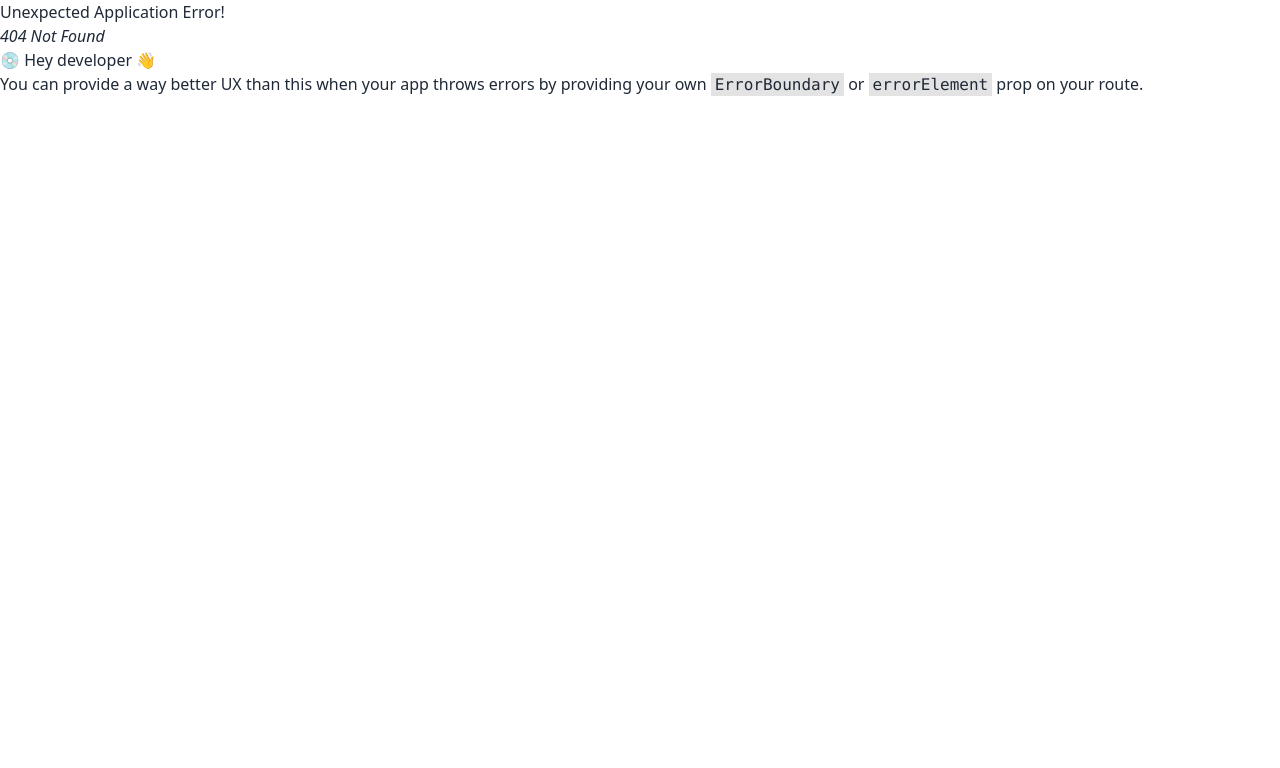
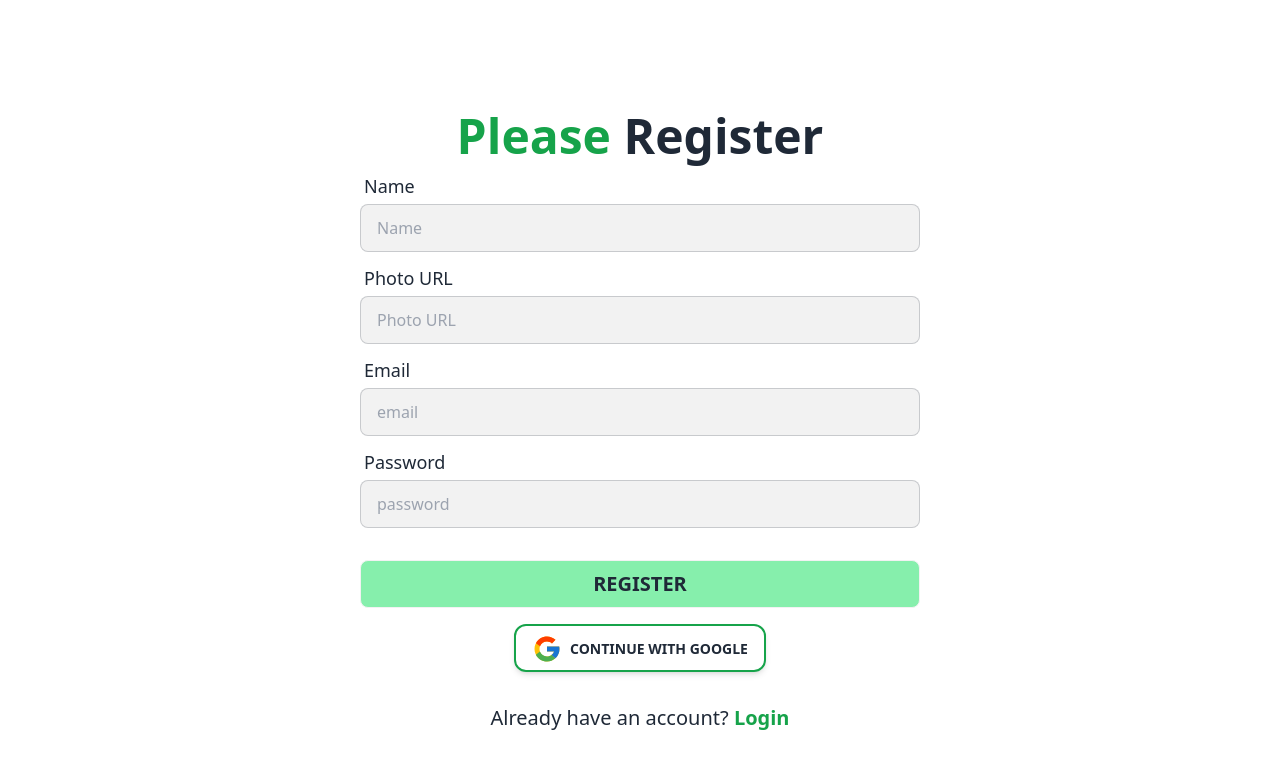
Before and after one commit to AdnanSakib04/brand-shop-client, a React (Vite) app: page /register in a window 1280 px wide. Before the commit this address had no page. Shown: the top 768 px of the page. Built offline with nearby package versions, Linux system fonts and the light colour scheme.

Commit message:
home, login and register page created

```diff
--- a/package.json
+++ b/package.json
@@ -14,7 +14,9 @@
     "match-sorter": "^6.3.1",
     "react": "^18.2.0",
     "react-dom": "^18.2.0",
+    "react-icons": "^4.11.0",
     "react-router-dom": "^6.17.0",
+    "react-toastify": "^9.1.3",
     "sort-by": "^1.2.0"
   },
   "devDependencies": {
--- /dev/null
+++ b/src/pages/Home/Banner.jsx
@@ -0,0 +1,17 @@
+
+const Banner = () => {
+    return (
+        <div className="hero min-h-[85vh]" style={{ backgroundImage: 'url(https://i.ibb.co/DM0XkgD/image.png)' }}>
+            <div className="hero-overlay bg-opacity-60"></div>
+            <div className="hero-content text-center text-neutral-content">
+                <div className="">
+                    <h1 className="mb-5 text-2xl lg:text-5xl font-bold ">We Are Your Top Choice for <br /> <span className=" text-green-600">Educational and Training Event</span> <br />Management</h1>
+
+                </div>
+            </div>
+        </div>
+    );
+};
+
+
+export default Banner;
--- /dev/null
+++ b/src/pages/Home/Home.jsx
@@ -0,0 +1,12 @@
+import Banner from "./Banner";
+
+const Home = () => {
+    return (
+        <div>
+            <Banner></Banner>
+
+        </div>
+    );
+};
+
+export default Home;
--- /dev/null
+++ b/src/pages/Login/Login.jsx
@@ -0,0 +1,43 @@
+import { FcGoogle } from "react-icons/fc";
+import { Link } from "react-router-dom";
+
+const Login = () => {
+    return (
+        <div className=" max-w-7xl mx-auto mb-40 ">
+            <div className="  p-4 mt-8 rounded-3xl ">
+
+                <form  className="md:w-1/2 mx-auto card-body bg-white rounded-3xl">
+                    <h1 className="text-4xl font-bold lg:text-5xl mt-8 text-center"><span className="text-green-600">Please</span> Login</h1>
+                    <div className="form-control">
+                        <label className="label">
+                            <span className="label-text font-medium text-[18px]">Email</span>
+                        </label>
+                        <input type="email" placeholder="email" name="email" className="input input-bordered  bg-base-200" required />
+                    </div>
+                    <div className="form-control">
+                        <label className="label">
+                            <span className="label-text font-medium text-[18px]">Password</span>
+                        </label>
+                        <input type="password" name="password" placeholder="password" className="input input-bordered  bg-base-200" required />
+
+                    </div>
+                    <div className="form-control mt-6">
+                        <button className="btn bg-green-300 font-bold text-xl ">Login</button>
+                    </div>
+
+                    <p  className="mt-2 shadow-md btn bg-transparent hover:bg-base-200  font-semibold hover:text-black py-2 px-4 border-2 border-green-600 hover:border-transparent rounded-xl max-w-max mx-auto">
+                        <span className="text-3xl"><FcGoogle></FcGoogle></span> Continue with Google
+                    </p>
+
+
+
+                    <p className=" text-center mt-6 text-xl font-medium">Want to create an account? <Link className=" text-green-600 font-bold" to={'/register'}>Register</Link></p>
+                </form>
+
+
+            </div>
+        </div>
+    );
+};
+
+export default Login;
--- /dev/null
+++ b/src/pages/Register/Register.jsx
@@ -0,0 +1,53 @@
+import { FcGoogle } from "react-icons/fc";
+import { Link } from "react-router-dom";
+
+
+
+const Register = () => {
+    return (
+        <div className='max-w-7xl mx-auto mb-40'>
+
+            <div className="  p-4 mt-8 rounded-3xl ">
+
+                <form className="md:w-1/2 mx-auto card-body bg-white rounded-3xl">
+                    <h1 className="text-4xl font-bold lg:text-5xl mt-8 text-center"><span className="text-green-600">Please</span> Register</h1>
+                    <div className="form-control">
+                        <label className="label">
+                            <span className="label-text font-medium text-[18px]">Name</span>
+                        </label>
+                        <input type="text" name="name" placeholder="Name" className="input input-bordered  bg-base-200" required />
+                    </div>
+                    <div className="form-control">
+                        <label className="label">
+                            <span className="label-text font-medium text-[18px]">Photo URL</span>
+                        </label>
+                        <input type="text" name="photo" placeholder="Photo URL" className="input input-bordered  bg-base-200" required />
+                    </div>
+                    <div className="form-control">
+                        <label className="label">
+                            <span className="label-text font-medium text-[18px]">Email</span>
+                        </label>
+                        <input type="email" placeholder="email" name="email" className="input input-bordered  bg-base-200" required />
+                    </div>
+                    <div className="form-control">
+                        <label className="label">
+                            <span className="label-text font-medium text-[18px]">Password</span>
+                        </label>
+                        <input type="password" name="password" placeholder="password" className="input input-bordered  bg-base-200" required />
+
+                    </div>
+                    <div className="form-control mt-6">
+                        <button className="btn bg-green-300 font-bold text-xl">Register</button>
+                    </div>
+                    <p  className="mt-2 shadow-md btn bg-transparent hover:bg-base-200  font-semibold hover:text-black py-2 px-4 border-2 border-green-600 hover:border-transparent rounded-xl max-w-max mx-auto">
+                        <span className="text-3xl"><FcGoogle></FcGoogle></span> Continue with Google
+                    </p>
+                    <p className="text-center mt-6 text-xl font-medium">Already have an account? <Link className=" text-green-600 font-bold" to={'/login'}>Login</Link></p>
+                </form>
+
+            </div>
+        </div>
+    );
+};
+
+export default Register;
--- /dev/null
+++ b/src/routes/Route.jsx
@@ -0,0 +1,31 @@
+import { createBrowserRouter } from "react-router-dom";
+import ErrorPage from "../pages/ErrorPage/ErrorPage";
+import Root from "../layout/Root";
+import Home from "../pages/Home/Home";
+import Login from "../pages/Login/Login";
+import Register from "../pages/Register/Register";
+
+
+const router = createBrowserRouter([
+  {
+    path: "/",
+    element: <Root></Root>,
+    errorElement: <ErrorPage></ErrorPage>,
+    children: [
+      {
+        path: "/",
+        element: <Home></Home>,
+      },
+      {
+        path: "/login",
+        element: <Login></Login>,
+      },
+      {
+        path: "/register",
+        element: <Register></Register>,
+      },
+    ],
+  },
+]);
+
+export default router;
```
Also changed, not shown: src/main.jsx (+1 -14 lines), 1 other file (tests, documents, lock files or other folders).
